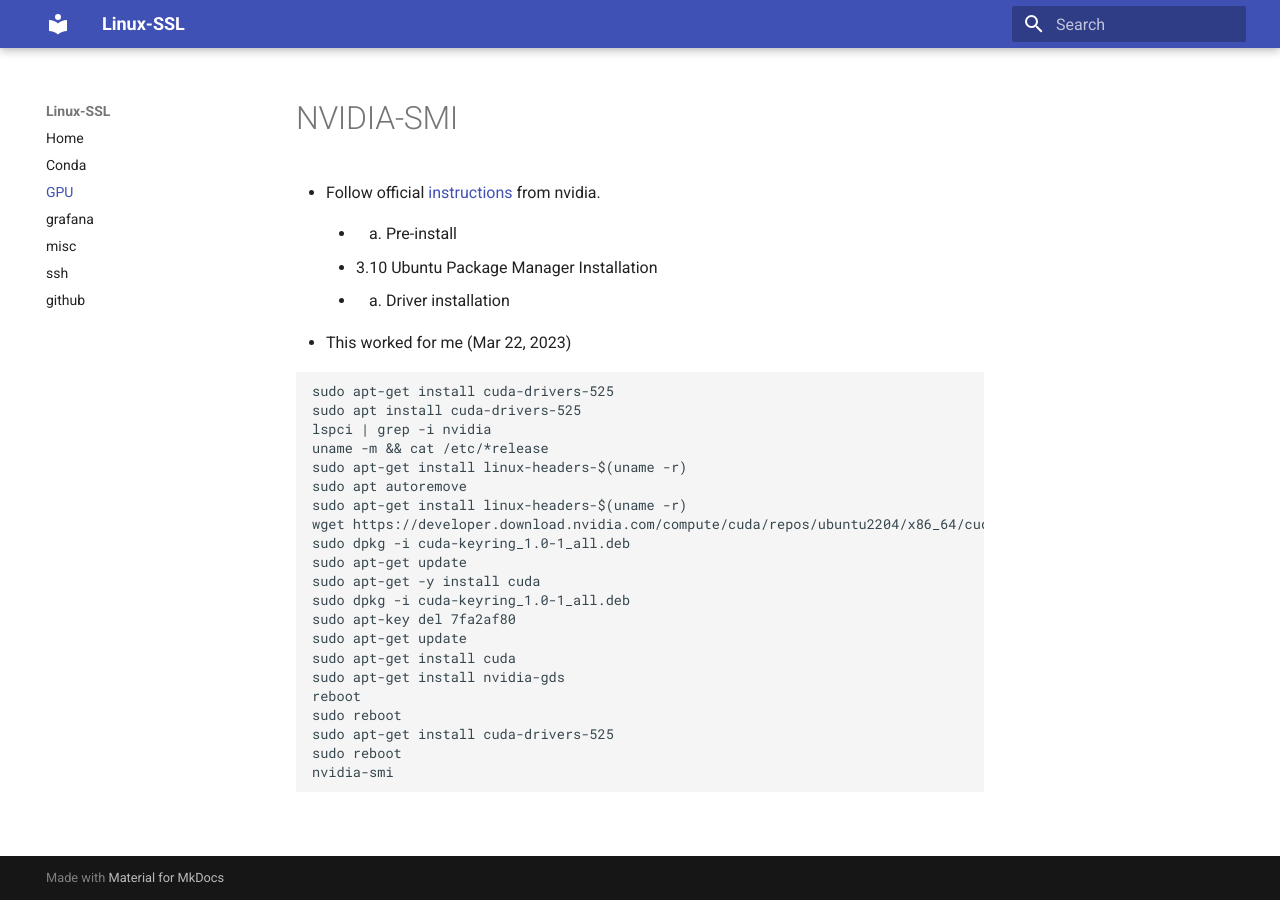
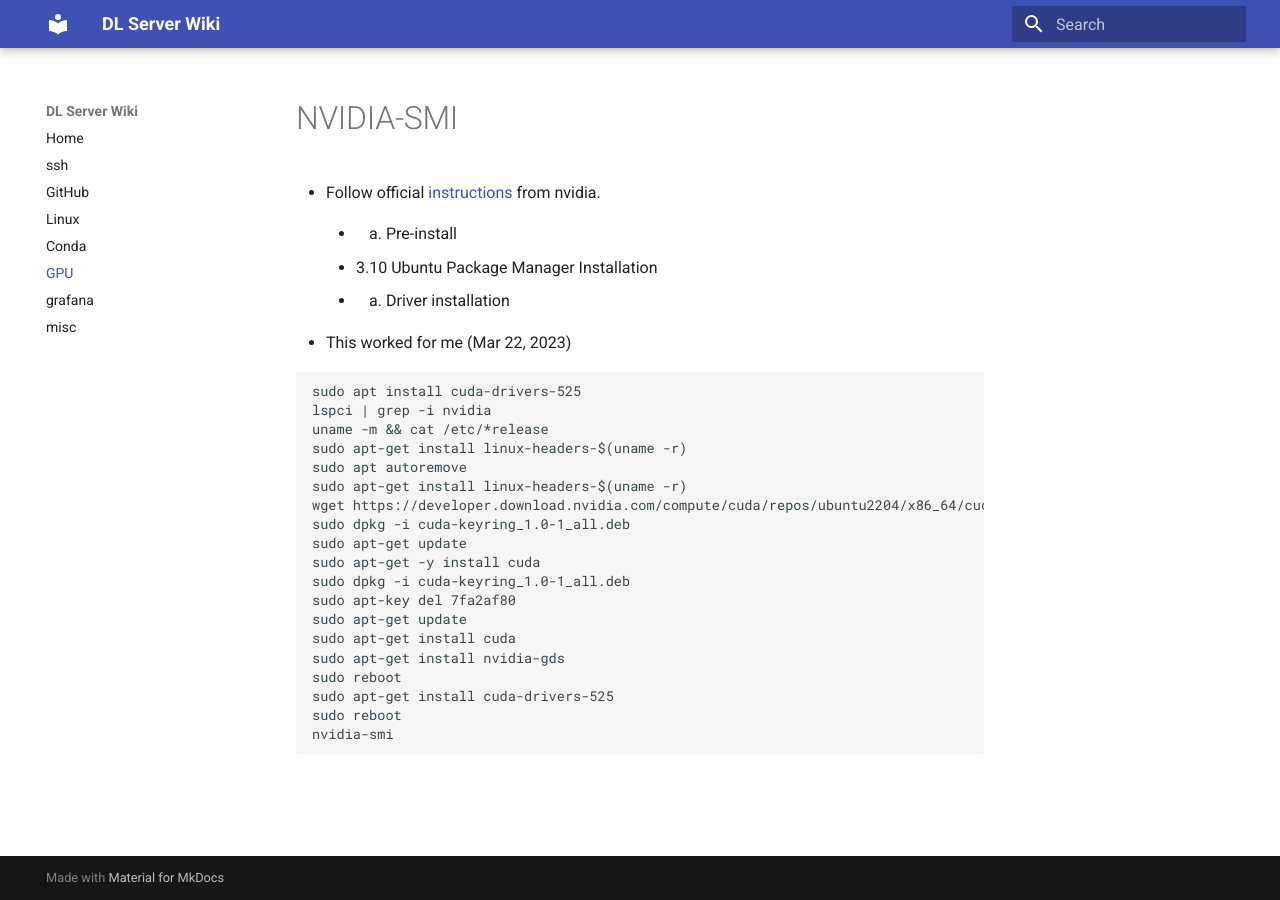
Before and after one commit to 1pha/setup-linux, an MkDocs documentation site: the page built from docs/gpu/README.md, in a window 1280 px wide. Built offline with MkDocs 1.6.1 and Material for MkDocs 9.7.7, drawn with Linux system fonts in a browser that asks for light colours.

Commit message:
Fix docs

````diff
--- a/docs/gpu/README.md
+++ b/docs/gpu/README.md
@@ -1,11 +1,10 @@
 # NVIDIA-SMI
-- Follow official [instructions](https://docs.nvidia.com/cuda/cuda-installation-guide-linux/index.html#) from nvidia.
+* Follow official [instructions](https://docs.nvidia.com/cuda/cuda-installation-guide-linux/index.html#) from nvidia.
     - 2. Pre-install
     - 3.10 Ubuntu Package Manager Installation
     - 4. Driver installation
-- This worked for me (Mar 22, 2023)
+* This worked for me (Mar 22, 2023)
 ```bash
-sudo apt-get install cuda-drivers-525
 sudo apt install cuda-drivers-525
 lspci | grep -i nvidia
 uname -m && cat /etc/*release
@@ -21,7 +20,6 @@
 sudo apt-get update
 sudo apt-get install cuda
 sudo apt-get install nvidia-gds
-reboot
 sudo reboot
 sudo apt-get install cuda-drivers-525
 sudo reboot
--- a/mkdocs.yml
+++ b/mkdocs.yml
@@ -1,12 +1,13 @@
-site_name: Linux-SSL
+site_name: DL Server Wiki
 nav:
   - Home: ./README.md
+  - ssh: ssh/README.md
+  - GitHub: github/README.md
+  - Linux: linux/README.md
   - Conda: conda/README.md
   - GPU: gpu/README.md
   - grafana: grafana/README.md
   - misc: misc/README.md
-  - ssh: ssh/README.md
-  - github: github/README.md
 
 theme:
   name: material
````
Also changed, not shown: docs/README.md (+7 -7 lines), docs/grafana/README.md (+1 -1 lines), docs/linux/README.md (added, +87 -0 lines), docs/misc/README.md (+4 -3 lines), docs/ssh/README.md (+2 -4 lines).
